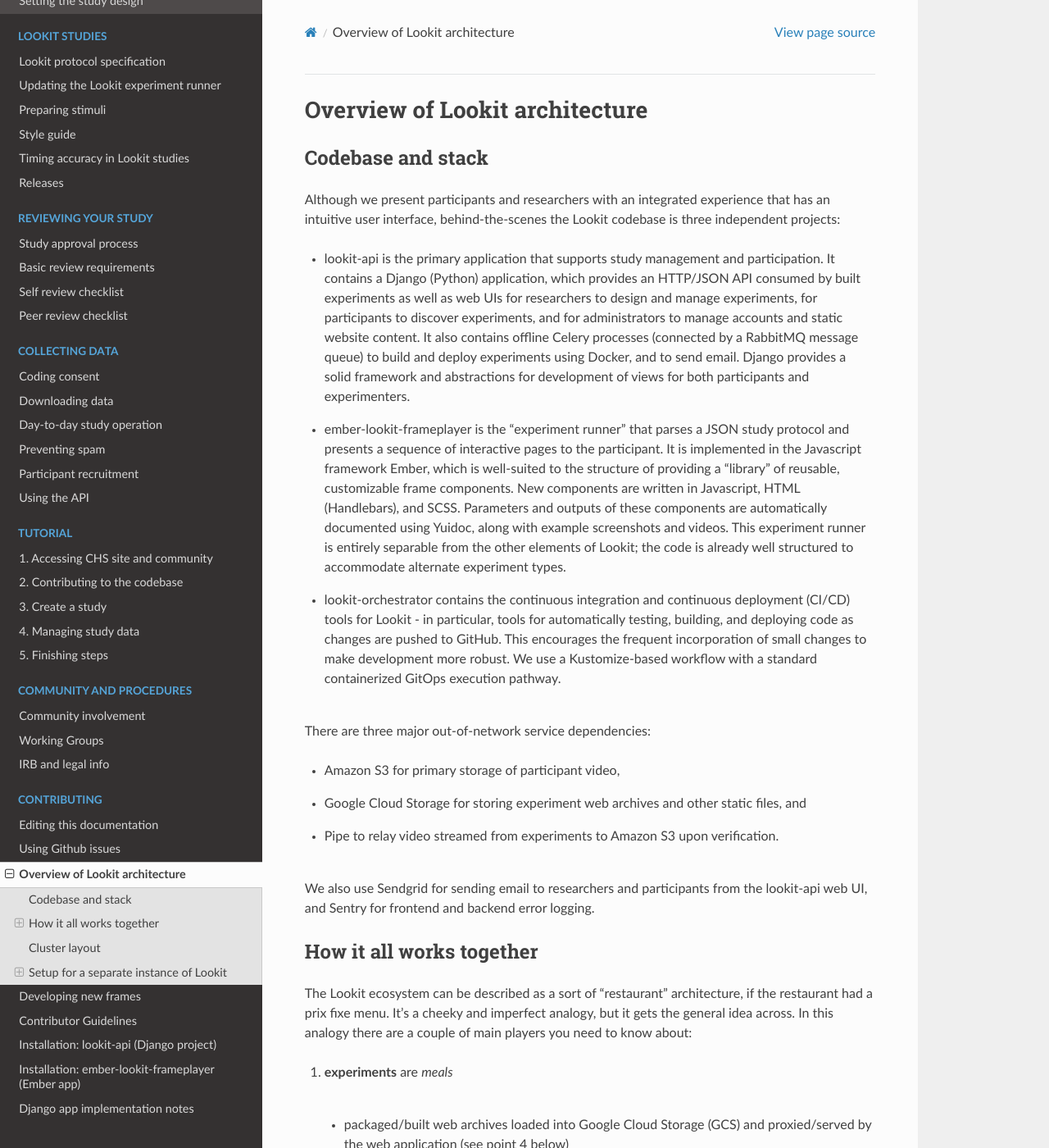
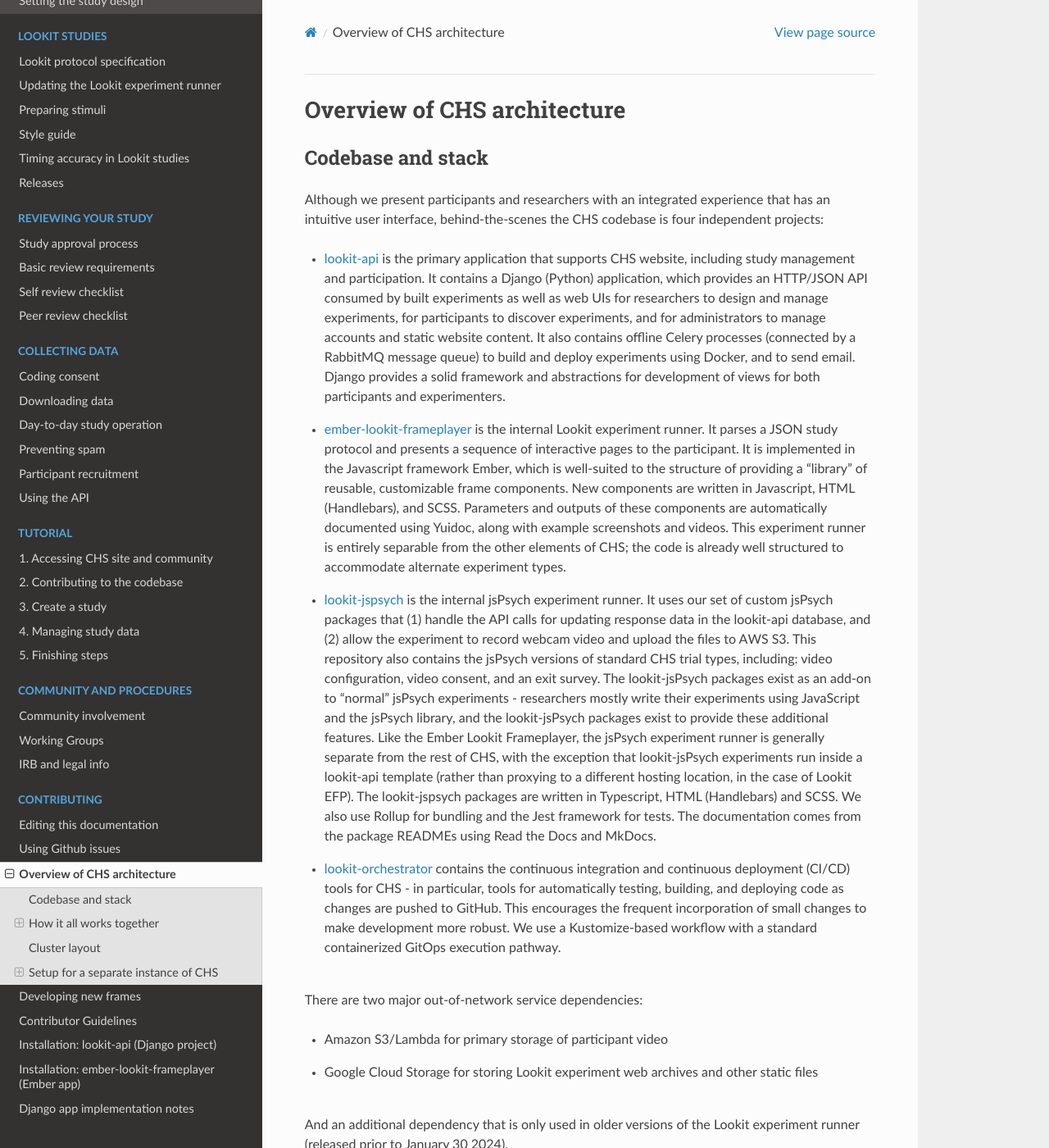
Before and after one commit to lookit/lookit-docs, a Sphinx documentation site: the page built from docs/source/contribute-architecture-overview.rst, in a window 1280 px wide and 1400 px high. Shown: the whole window at 82% size. Built offline with Sphinx 7.4.7 and the Read the Docs theme 3.1.0, drawn with Linux system fonts in a browser that asks for light colours; some of the changed text lies outside the part shown.

Commit message:
update with CHS vs Lookit terms, and add jsPsych to architecture overview

```diff
--- a/docs/source/contribute-architecture-overview.rst
+++ b/docs/source/contribute-architecture-overview.rst
@@ -1,20 +1,24 @@
 ==================================
-Overview of Lookit architecture
+Overview of CHS architecture
 ==================================
 
 Codebase and stack
 -------------------
 
-Although we present participants and researchers with an integrated experience that has an intuitive user interface, behind-the-scenes the Lookit codebase is three independent projects:
+Although we present participants and researchers with an integrated experience that has an intuitive user interface, behind-the-scenes the CHS codebase is four independent projects:
 
-- lookit-api is the primary application that supports study management and participation.  It contains a Django (Python) application, which provides an HTTP/JSON API consumed by built experiments as well as web UIs for researchers to design and manage experiments, for participants to discover experiments, and for administrators to manage accounts and static website content. It also contains offline Celery processes (connected by a RabbitMQ message queue) to build and deploy experiments using Docker, and to send email. Django provides a solid framework and abstractions for development of views for both participants and experimenters.
-- ember-lookit-frameplayer is the “experiment runner” that parses a JSON study protocol and presents a sequence of interactive pages to the participant. It is implemented in the Javascript framework Ember, which is well-suited to the structure of providing a “library” of reusable, customizable frame components. New components are written in Javascript, HTML (Handlebars), and SCSS. Parameters and outputs of these components are automatically documented using Yuidoc, along with example screenshots and videos. This experiment runner is entirely separable from the other elements of Lookit; the code is already well structured to accommodate alternate experiment types.
-- lookit-orchestrator contains the continuous integration and continuous deployment (CI/CD) tools for Lookit - in particular, tools for automatically testing, building, and deploying code as changes are pushed to GitHub. This encourages the frequent incorporation of small changes to make development more robust. We use a Kustomize-based workflow with a standard containerized GitOps execution pathway.
+- `lookit-api <https://github.com/lookit/lookit-api>`__  is the primary application that supports CHS website, including study management and participation.  It contains a Django (Python) application, which provides an HTTP/JSON API consumed by built experiments as well as web UIs for researchers to design and manage experiments, for participants to discover experiments, and for administrators to manage accounts and static website content. It also contains offline Celery processes (connected by a RabbitMQ message queue) to build and deploy experiments using Docker, and to send email. Django provides a solid framework and abstractions for development of views for both participants and experimenters.
+- `ember-lookit-frameplayer <https://github.com/lookit/ember-lookit-frameplayer>`__ is the internal Lookit experiment runner. It parses a JSON study protocol and presents a sequence of interactive pages to the participant. It is implemented in the Javascript framework Ember, which is well-suited to the structure of providing a “library” of reusable, customizable frame components. New components are written in Javascript, HTML (Handlebars), and SCSS. Parameters and outputs of these components are automatically documented using Yuidoc, along with example screenshots and videos. This experiment runner is entirely separable from the other elements of CHS; the code is already well structured to accommodate alternate experiment types.
+- `lookit-jspsych <https://github.com/lookit/lookit-jspsych>`__  is the internal jsPsych experiment runner. It uses our set of custom jsPsych packages that (1) handle the API calls for updating response data in the lookit-api database, and (2) allow the experiment to record webcam video and upload the files to AWS S3. This repository also contains the jsPsych versions of standard CHS trial types, including: video configuration, video consent, and an exit survey. The lookit-jsPsych packages exist as an add-on to "normal" jsPsych experiments - researchers mostly write their experiments using JavaScript and the jsPsych library, and the lookit-jsPsych packages exist to provide these additional features. Like the Ember Lookit Frameplayer, the jsPsych experiment runner is generally separate from the rest of CHS, with the exception that lookit-jsPsych experiments run inside a lookit-api template (rather than proxying to a different hosting location, in the case of Lookit EFP). The lookit-jspsych packages are written in Typescript, HTML (Handlebars) and SCSS. We also use Rollup for bundling and the Jest framework for tests. The documentation comes from the package READMEs using Read the Docs and MkDocs.
+- `lookit-orchestrator <https://github.com/lookit/lookit-orchestrator>`__  contains the continuous integration and continuous deployment (CI/CD) tools for CHS - in particular, tools for automatically testing, building, and deploying code as changes are pushed to GitHub. This encourages the frequent incorporation of small changes to make development more robust. We use a Kustomize-based workflow with a standard containerized GitOps execution pathway.
 
-There are three major out-of-network service dependencies:
+There are two major out-of-network service dependencies:
 
-- Amazon S3 for primary storage of participant video,
-- Google Cloud Storage for storing experiment web archives and other static files, and
+- Amazon S3/Lambda for primary storage of participant video
+- Google Cloud Storage for storing Lookit experiment web archives and other static files
+
+And an additional dependency that is only used in older versions of the Lookit experiment runner (released prior to January 30 2024).
+
 - Pipe to relay video streamed from experiments to Amazon S3 upon verification.
 
 We also use Sendgrid for sending email to researchers and participants from the lookit-api web UI, and Sentry for frontend and backend error logging.
@@ -22,46 +26,46 @@
 How it all works together
 --------------------------
 
-The Lookit ecosystem can be described as a sort of "restaurant" architecture, if the restaurant had a prix fixe menu. It's a cheeky and imperfect analogy, but it gets the general idea across. In this analogy there are a couple of main players you need to know about:
+The CHS ecosystem can be described as a sort of "restaurant" architecture, if the restaurant had a prix fixe menu. It's a cheeky and imperfect analogy, but it gets the general idea across. In this analogy there are a couple of main players you need to know about:
 
 1. **experiments** are *meals*
 
-  - packaged/built web archives loaded into Google Cloud Storage (GCS) and proxied/served by the web application (see point 4 below)
-  - Right now, the only experiment type we support is `ember-lookit-frameplayer <https://github.com/lookit/ember-lookit-frameplayer>`__; theoretically we could create adapters for lookit for different experiment front-ends.
+  - Lookit experiments are packaged/built web archives loaded into Google Cloud Storage (GCS) and proxied/served by the web application (see point 4 below).
+  - jsPsych experiments are served directly by the CHS website (lookit-api) through a page that loads all of the lookit-jspsych dependencies and the researcher's experiment code. Unlike Lookit studies, these are not pre-built or stored on GCS.
 
 2. **researchers** are *head chefs*
 
-  - they design experiments and then build their dependencies with a process that uploads them to GCS.
+  - They design experiments using either a JSON protocol structure or JavaScript protocol generator (Lookit studies), or using JavaScript (jsPsych).
+  - For Lookit studies, researchers also build their dependencies with a process that uploads the experiment files to GCS.
 
 3. **participants** are *customers*
 
-  - they use the wait staff to order meals that are on the menu.
+  - They use the wait staff to order meals that are on the menu.
 
 4. The **web application** is your *wait staff*
 
-  - They show off the menu to customers
-  - They also take orders from the head chef to add, remove, or change items on the menu, and relay those to the kitchen (see point 5 below)
+  - They show off the menu to customers.
+  - They also take orders from the head chef to add, remove, or change items on the menu, and relay those to the kitchen (see point 5 below).
 
 5. The **builder** is your *kitchen*
 
-  - receives orders from the head chef by way of the wait staff.
-  - actually cooks "meals" (builds experiments)
+  - It receives orders from the head chef by way of the wait staff.
+  - It actually cooks "meals" (builds experiments, in the case Lookit studies).
   - RabbitMQ kind of acts like a stack of order slips, in this system.
 
 6. The **worker** is kind of like a *general manager*
 
-  - sends out mail (email) to previous customers
-  - occasionally, you'll see him sweeping the kitchen (cleaning up junk left over from docker builds)
+  - It sends out mail (email) to previous customers.
+  - Occasionally, you'll see him sweeping the kitchen (cleaning up junk left over from docker builds).
 
-The "Frameplayer" and video data
-~~~~~~~~~~~~~~~~~~~~~~~~~~~~~~~~~~~
+The experiment runners and video data
+~~~~~~~~~~~~~~~~~~~~~~~~~~~~~~~~~~~~~~~~~~~~~~
 
-`Ember-lookit-frameplayer <https://github.com/lookit/ember-lookit-frameplayer>`_ is an Ember application that can be "built" into a web archive (WAR) with bundled/minimized Javascript and CSS. It's the default experiment type, and currently the only one available.
+We currently support two options for experiment runners. `Ember-lookit-frameplayer <https://github.com/lookit/ember-lookit-frameplayer>`_ is an Ember application that can be "built" into a web archive (WAR) with bundled/minimized Javascript and CSS. The `lookit-jsPsych <https://github.com/lookit/lookit-jspsych>`__ experiment runner allows users to write an experiment using JavaScript and the jsPsych library, which runs as a single-page web app directly in a lookit-api view.
 
-To capture video data, we use `Pipe <https://addpipe.com/>`_. The JS client is basically a plugin that is parameterized during the WAR build process; when properly configured it will stream video data to Pipe's servers. This data is then uploaded to Amazon S3, which, upon completion, triggers a webhook that fires a POST payload to a special ` handler in our API <https://github.com/lookit/lookit-api/blob/master/exp/views/video.py#L17>`_ that finds the video in S3 and renames it to something more searchable.
+To capture video data, both the Ember-lookit-frameplayer (recent versions) and the jsPsych experiment runner upload video data directly from the client to AWS S3 storage. This is done by providing AWS upload credentials to the client during the experiment and managing the upload using the AWS JavaScript SDK. The creation of a new video object in S3 triggers an AWS Lambda function, which POSTs video metadata to the lookit-api and adds an entry for that video in our database.
 
-
-
+Older versions of the Ember Lookit Frameplayer (released prior to Jan 30 2024) use `Pipe <https://addpipe.com/>`_ to capture and stream video data. The JS client is basically a plugin that is parameterized during the WAR build process; when properly configured it streams video data to Pipe's servers. This data is then uploaded to Amazon S3, which, upon completion, triggers a webhook that fires a POST payload to a special `handler in our API <https://github.com/lookit/lookit-api/blob/master/exp/views/video.py#L17>`_ that finds the video in S3 and renames it to something more searchable.
 
 Cluster layout
 ------------------------
@@ -97,18 +101,18 @@
 - ``-google-storage`` is basically just an external service that we set up to allow nginx ingress to reroute requests for static assets to GCS.
 
 
-Setup for a separate instance of Lookit
+Setup for a separate instance of CHS
 ----------------------------------------
 
 Please contact us if you are looking to run your own instance; it will be a good idea to  work together closely to both get you up and running, which will also provide critical feedback in making this pipeline more adaptable.
 
-A good place to start if you are interested in running your own separate instance of Lookit is the `lookit-orchestrator README <https://github.com/lookit/lookit-orchestrator/blob/master/README.md>`__. To fill in a bit more:
+A good place to start if you are interested in running your own separate instance of CHS is the `lookit-orchestrator README <https://github.com/lookit/lookit-orchestrator/blob/master/README.md>`__. To fill in a bit more:
 
 Google Cloud Platform (GCP)
 ~~~~~~~~~~~~~~~~~~~~~~~~~~~~~~~~~~~
 We rely almost exclusively on GCP components to orchestrate the app. A Cloud Builder Github integration trigger is tripped on deployments to either the "develop" or "master" branches of ``lookit-api``, executing the "CI" piece of the pipeline (`testing and containerization <https://github.com/lookit/lookit-api/blob/master/cloudbuild.yaml>`_). You can see in the ``deploy-to-cluster`` step that the "CD" (`deployment <https://github.com/lookit/lookit-api/blob/master/cloudbuild.yaml#L68>`_) piece is executed near the very end. It leverages the contents of *this* repo, which are similarly containerized (using the GitHub integration for build triggers) and loaded into GCR for use as a `custom builder <https://cloud.google.com/cloud-build/docs/configuring-builds/use-community-and-custom-builders>`_.
 
-The CI pipeline is not completely generalized/parameterized, so to run your own Lookit CI pipeline, you'll want to set up your own brand new environment apart from the one that is used by the MIT instance of Lookit. To accomplish this, you'll need to set up your own Google Cloud Platform project. You'll need a few things turned on:
+The CI pipeline is not completely generalized/parameterized, so to run your own CHS CI pipeline, you'll want to set up your own brand new environment apart from the one that is used by the MIT instance of CHS. To accomplish this, you'll need to set up your own Google Cloud Platform project. You'll need a few things turned on:
 
 - Kubernetes Engine
 - Cloud Builder
@@ -117,7 +121,7 @@
 
 Once those services are turned on, you'll want to turn your focus to the GKE setup that is tuned by the lookit-orchestrator repo.
 
-Kubernetes (`lookit-orchestrator` configuration)
+Kubernetes (``lookit-orchestrator`` configuration)
 ~~~~~~~~~~~~~~~~~~~~~~~~~~~~~~~~~~~~~~~~~~~~~~~~~~~~~~~~~~~~~~~~~~~~~~
 
 So far, we see quite a number of "in-network" players (webapp, builder, worker, etc.) and "out-of-network" services (Pipe, S3, Google Cloud Storage, Google Cloud SQL). While Kustomize and Kubernetes work tightly together to connect "in-network" players, "out-of-network" services all need login credentials, which are safely and securely built
```
